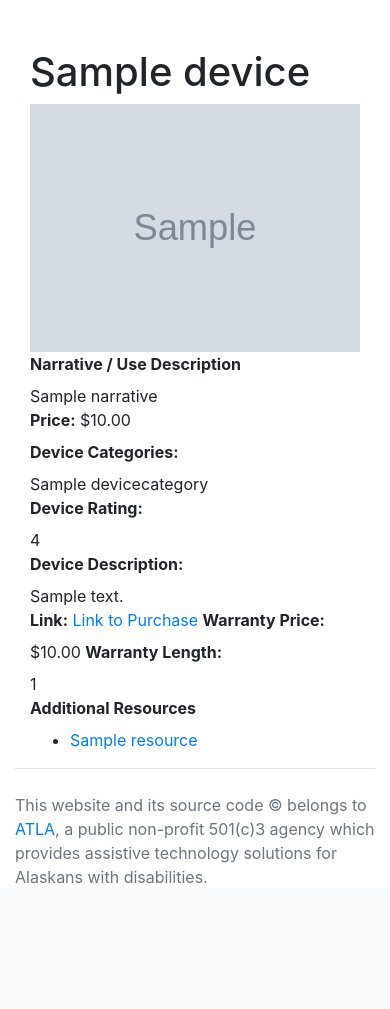
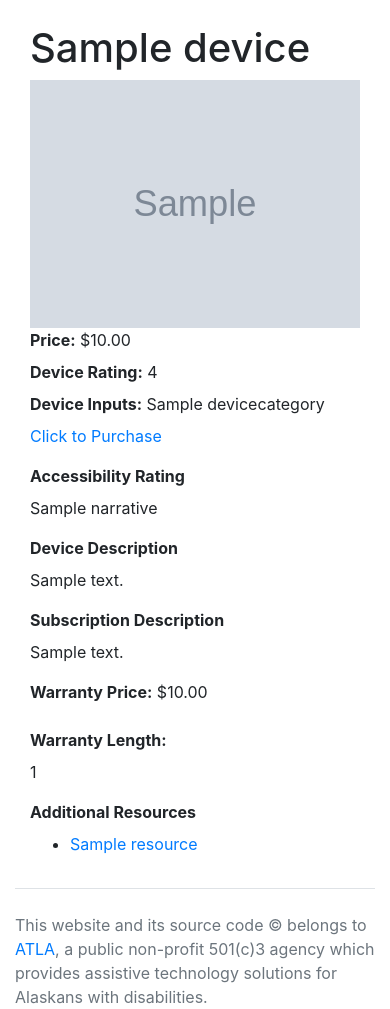
Before and after one commit to Dev-Laurin/smartHomeDevicesForDisabled, a Flask app: template smartify/templates/device_details.html in a window 390 px wide. Shown: the part 56-1065 px from the top of the page. Before the commit the page ends 945 px from the top, so only its background shows below. Run offline with Flask 2, Linux system fonts and the light colour scheme; the template is opened without the code that fills it: most values are stand-ins (such as "Sample title", 1, 10 or a date in 2020); some libraries are stand-ins or nearby versions.

Commit message:
Device details is more responsive.

```diff
--- a/smartify/templates/device_details.html
+++ b/smartify/templates/device_details.html
@@ -1,82 +1,101 @@
 {% extends "layout.html" %}
 {% block main %}
 <div class="container">
-	<br>
 	<div class="row">
 		<div class="col">
 			<h1>{{device.name}}</h1>
 		</div>
 	</div>
-	<div class="row">
-		<div class="col-md-4">
+	<div class="row mb-3">
+		<div class="col-md-6">
 			{% if device.image %}
 	    		<img src="{{device.image}}" alt="{{device.image_alt or 'No Image'}}" style="width: 100%;">
 	    	{% else %}
 				<svg class="bd-placeholder-img" width="100%" height="250" xmlns="http://www.w3.org/2000/svg" preserveAspectRatio="xMidYMid slice" focusable="false" role="img" aria-label="Placeholder: Image"><title>Placeholder</title><rect width="100%" height="100%" fill="#868e96"></rect><text x="50%" y="50%" fill="#dee2e6" dy=".3em">Image</text></svg>
 			{% endif %}
 		</div>
-		<div class="col-md-8">
+		<div class="col-md-6">
         	<div class="row">
-        		<div class="col-md-6 col-lg-6">
-        			{% if device.narrative %}
-	        			<label for="narrative"><b>Narrative / Use Description</b></label>
-	        			<div id="narrative">{{device.narrative}}
-	        			</div>
-		        	{% endif %}
+        		<div class="col">
+    				<!-- Price -->
 	        		<label for="price"><b>Price: </b></label>
 		        	<span id="price" name="price">${{'%0.2f' % device.price}}</span>
+		        	<br>
+					<!-- Rating -->
+		        	<label for="rating"><b>Device Rating: </b></label>
+		        	<span id="rating">
+		        	{{device.rating}}
+		        	</span>
 		        	<br>
 		        	{% if device.has_subscription %}
 			        	<label for="po"><b>Subscription: </b>
 				        ${{'%0.2f' % device.recurring_price}}
 				        </label>
-				        <div id="po">
+				        <span id="po">
 				        	{{device.paymentoccurence}}
-				        </div>
-				        <label for="subscription"><b>Subscription Description: </b>
-				        </label>
-				        <div id="subscription">
-				        {{device.subscription_description}}
-				        </div>
+				        </span>
+				        <br>
 				    {% endif %}
-	        	</div>
-	        	<div class="col-md-6 col-lg-6">
-        			<label for="dc"><b> Device Categories: </b></label>
-        			<div id="dc">
+				    <label for="dc"><b> Device Inputs: </b></label>
+					<span id="dc">
 				        {% for i in range(device.devicecategories|length) %}
 			        		{{device.devicecategories[i]}}
 			        		{% if i + 1 < (device.devicecategories|length) %}
 			        		,
 			        		{% endif %}
 			        	{% endfor %}
+		        	</span>
+		        	<br>
+	        		<a target="_blank" aria-label="Click this link to purchase at seller's website." id="link" href="{{device.link}}">Click to Purchase</a>
 	        	</div>
-
-		        	<label for="rating"><b>Device Rating: </b></label>
-		        	<div id="rating">
-		        	{{device.rating}}
 	        </div>
-
-			        <label for="description"><b>Device Description: </b></label>
+	    </div>
+	</div>
+    <div class="row mb-3">
+    	<div class="col">
+	    	{% if device.narrative %}
+    			<label for="narrative"><b>Accessibility Rating</b></label>
+    			<div id="narrative">{{device.narrative}}
+    			</div>
+        	{% endif %}
+    	</div>
+    </div>
+	<div class="row mb-3">
+		<div class="col">
+	        <label for="description"><b>Device Description</b></label>
 	        <div id="description">{{device.description}}</div>
-
-			        <label for="link"><b>Link: </b></label>
-			        <a target="_blank" id="link" href="{{device.link}}">Link to Purchase</a>
+	    </div>
+	</div>
+	<div class="row mb-3">
+		<div class="col">
+	        <label for="subscription"><b>Subscription Description</b>
+	        </label>
+	        <div id="subscription">
+	        {{device.subscription_description}}
+	        </div>
+	    </div>
+	</div>
 	{% if device.warranty_price %}
+	<div class="row mb-3">
+		<div class="col">
 	        <label for="warranty_price"><b>Warranty Price: </b></label>
         	<span id="warranty_price">
         		${{'%0.2f' % device.warranty_price}}
         	</span>
-
+        </div>
+    </div>
 	{% endif %}
 	{% if device.warranty_length %}
+	<div class="row mb-3">
+		<div class="col">
         	<label for="warranty_length"><b>Warranty Length: </b></label>
         	<div class="warranty_length"> {{device.warranty_length}}
         	</div>
-			        {% endif %}
        	</div>
     </div>
+	{% endif %}
 	{% if device.deviceresources %}
-        	<div class="row">
+	<div class="row mb-3">
 		<div class="col">
     		<label><b>Additional Resources</b></label><br>
     		<ul>
@@ -88,7 +107,5 @@
 	</div>
     {% endif %}
 </div>
-	</div>
-</div>
 
 {% endblock %}
--- a/smartify/templates/list_devices_by_category.html
+++ b/smartify/templates/list_devices_by_category.html
@@ -21,8 +21,8 @@
 			  <svg class="bd-placeholder-img" width="100%" height="250" xmlns="http://www.w3.org/2000/svg" preserveAspectRatio="xMidYMid slice" focusable="false" role="img" aria-label="Placeholder: Image"><title>Placeholder</title><rect width="100%" height="100%" fill="#868e96"></rect><text x="50%" y="50%" fill="#dee2e6" dy=".3em">Image</text></svg>
 			  {% endif %}
 			  <div class="card-body">
-			  	<p class="card-title">{{devices[index.foo].name}}</p>
-			    <p class="card-text">
+			  	<p class="card-title text-AAA-green">{{devices[index.foo].name}}</p>
+			    <p class="card-text text-AAA-green">
 			    	<label><b>Device Rating: </b></label>
 		        	{{devices[index.foo].rating}}
 		        	<br>
```
Lines whose indentation alone changed are shown as unchanged.
